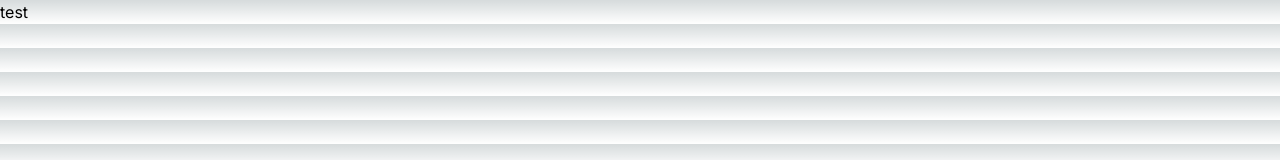
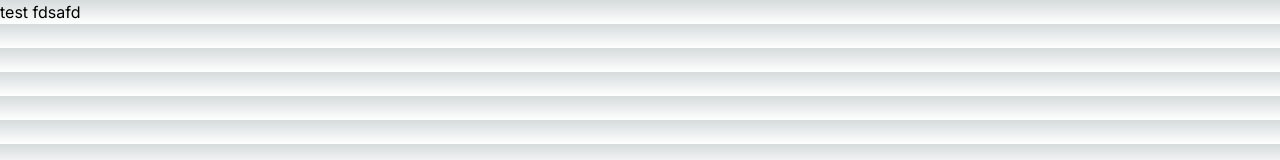
Before and after one commit to Th3R1c0/todotest, a Next.js app: page / in a window 1280 px wide. Shown: the top 160 px of the page. Built offline with nearby package versions, Linux system fonts and the light colour scheme.

Commit message:
testing again

```diff
--- a/app/page.tsx
+++ b/app/page.tsx
@@ -3,6 +3,6 @@ import Image from 'next/image'
 
 export default function Home() {
   return (
-      <div>test</div>
+      <div>test fdsafd</div>
   )
 }
```
